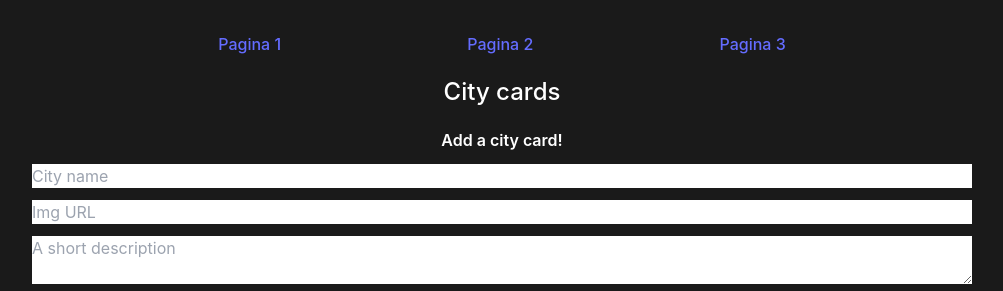
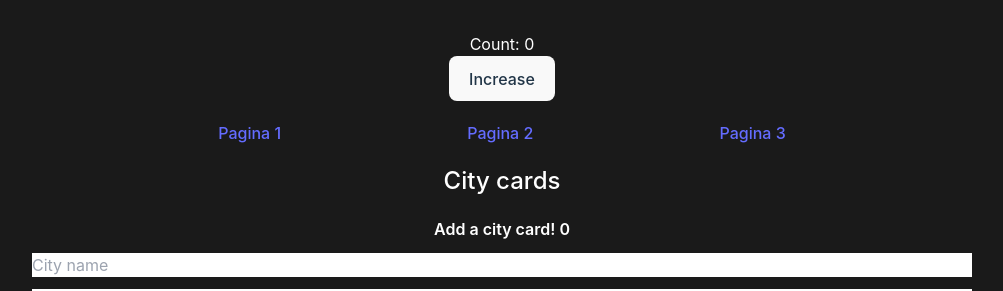
Before and after one commit to ilDeveloperDany/React-Docker-Example, a React (Vite) app: page / in a window 1280 px wide. Shown: the top 291 px of the page, without its empty margins (138-1141 px from the left). Built offline with nearby package versions, Linux system fonts and the light colour scheme; no server answers.

Commit message:
Tested context and created a count state in App.jsx

```diff
--- a/src/App.jsx
+++ b/src/App.jsx
@@ -1,4 +1,4 @@
-import { useState, useEffect, useReducer } from 'react'
+import { useState, useEffect, useReducer, useContext } from 'react'
 import reactLogo from './assets/react.svg'
 import viteLogo from '/vite.svg'
 import './App.css'
@@ -7,6 +7,8 @@ import Card from './components/Card'
 import CardForm from './components/CardForm'
 import PersonForm from './components/PersonForm'
 import PersonCard from './components/personCard'
+import TestContext from './stores/TestContext'
+import ContextTest from './components/ContextTest'
 
 function App() {
 
@@ -92,8 +94,13 @@ const [posts, setPost] = useState([]);
     resetForm();
   }
 
+
+  //COUNT FOR CONTEXT
+  const [count, setCount] = useState(0);
+
   return (
-    <>
+    <TestContext.Provider value={{count, setCount}}>
+      <ContextTest></ContextTest>
       <Navbar></Navbar>
 
       <h2 className="text-white align-center font-medium text-2xl mb-5">City cards</h2>
@@ -153,7 +160,7 @@ const [posts, setPost] = useState([]);
           ))
         }
       </div>
-    </>
+    </TestContext.Provider>
   )
 }
 
--- a/src/components/CardForm.jsx
+++ b/src/components/CardForm.jsx
@@ -1,4 +1,5 @@
-import { useState } from "react";
+import { useContext, useState } from "react";
+import TestContext from "../stores/TestContext";
 
 function CardForm({addCity}){
 
@@ -39,9 +40,11 @@ function CardForm({addCity}){
         console.log(formData);
     }
 
+    const {count} = useContext(TestContext);
+
     return (
         <form onSubmit={handleSubmit} className="flex flex-col gap-3 mb-10 w-full justify-center align-middle">
-            <legend className="text-white text-center font-semibold">Add a city card!</legend>
+            <legend className="text-white text-center font-semibold">Add a city card! {count}</legend>
             <input type="text" name="title" id="title" placeholder="City name" defaultValue={formData.title} onChange={changeHandler}/>
             <input type="text" name="imgSrc" id="imgSrc" placeholder="Img URL" defaultValue={formData.imgSrc} onChange={changeHandler}/>
             <textarea name="description" id="description" placeholder="A short description" defaultValue={formData.description} onChange={changeHandler}></textarea>
--- /dev/null
+++ b/src/components/ContextTest.jsx
@@ -0,0 +1,16 @@
+import { useState, useEffect, useContext } from "react";
+import TestContext from "../stores/TestContext";
+
+function ContextTest(){
+    const {count, setCount} = useContext(TestContext); //using context to access to the count state
+    console.log(count);
+
+    return (
+        <div className="mb-5">
+            <p className="text-white">Count: {count}</p>
+            <button onClick={(e)=>{setCount(count + 1)}}>Increase</button>
+        </div>
+    )
+}
+
+export default ContextTest;
--- /dev/null
+++ b/src/stores/TestContext.jsx
@@ -0,0 +1,5 @@
+import { createContext } from "react";
+
+const TestContext = createContext({})
+
+export default TestContext;
```
